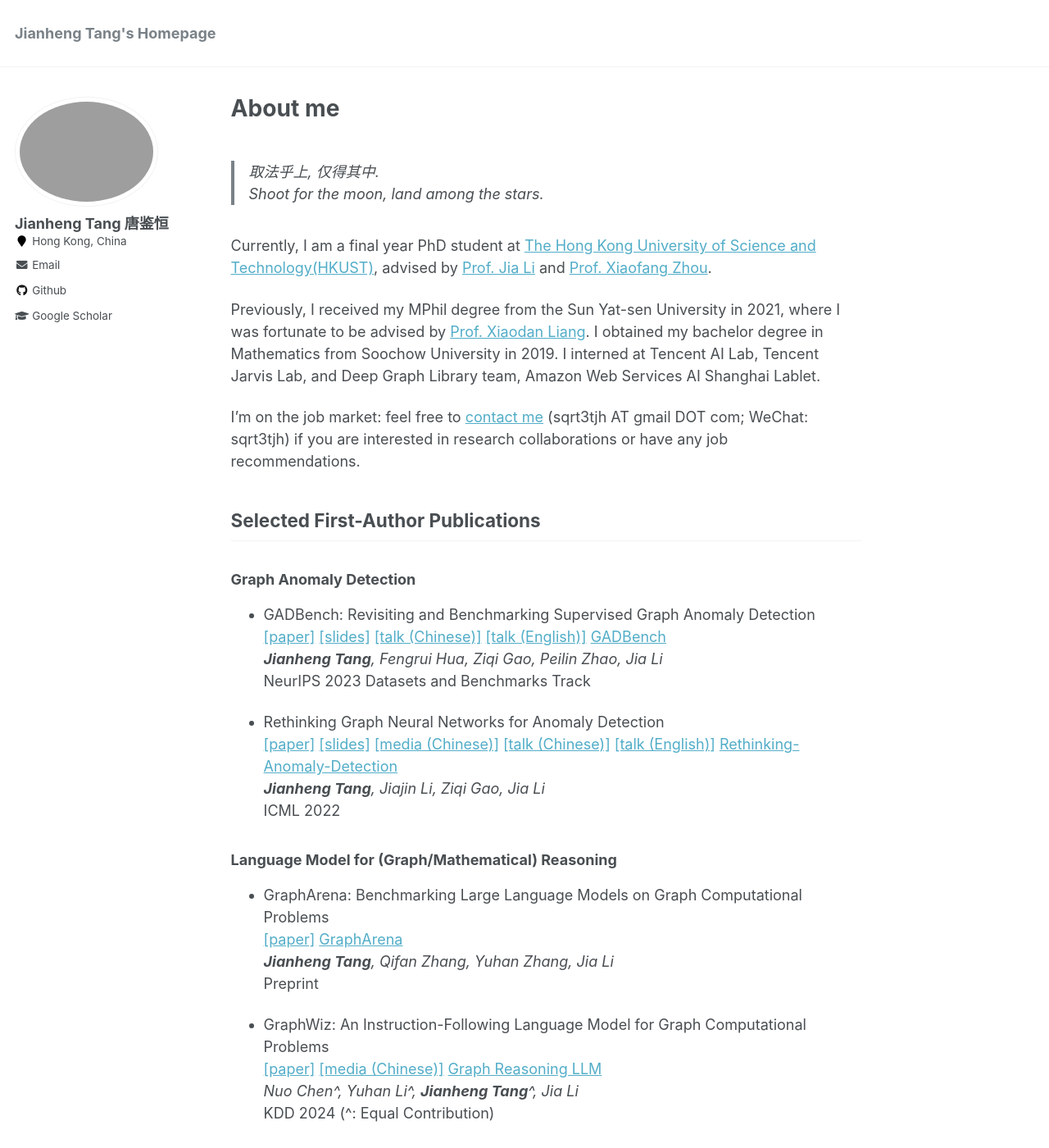
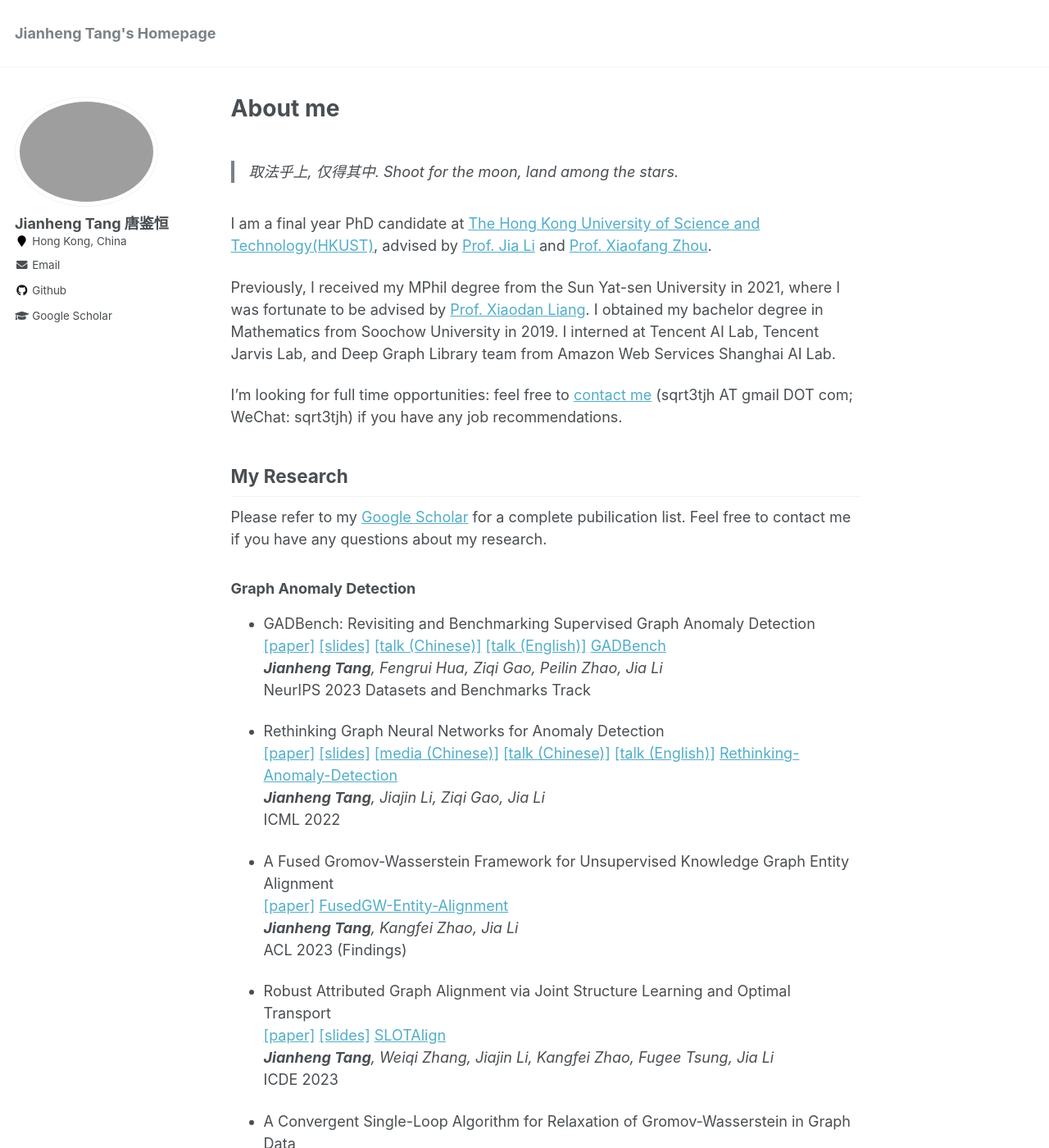
Before and after one commit to squareRoot3/squareRoot3.github.io, a Jekyll site: the page built from _pages/about.md, in a window 1280 px wide and 1400 px high. Shown: the whole window at 82% size. Built offline with Jekyll 4.4.1, drawn with Linux system fonts in a browser that asks for light colours; some of the changed text lies outside the part shown.

Commit message:
Update about.md

```diff
--- a/_pages/about.md
+++ b/_pages/about.md
@@ -8,21 +8,22 @@ redirect_from:
   - /about.html
 ---
 
-> 取法乎上, 仅得其中.
-> Shoot for the moon, land among the stars.
+> 取法乎上, 仅得其中. Shoot for the moon, land among the stars.
 
-Currently, I am a final year PhD student at [The Hong Kong University of Science and Technology(HKUST)](https://hkust.edu.hk/),
+I am a final year PhD candidate at [The Hong Kong University of Science and Technology(HKUST)](https://hkust.edu.hk/),
 advised by [Prof. Jia Li](https://sites.google.com/view/lijia) and [Prof. Xiaofang Zhou](https://sites.google.com/view/xiaofang-zhou/home).
 
 Previously, I received my MPhil degree from the Sun Yat-sen University in 2021, where I was fortunate to be advised by [Prof. Xiaodan Liang](https://scholar.google.com/citations?user=voxznZAAAAAJ&hl).
-I obtained my bachelor degree in Mathematics from Soochow University in 2019. I interned at Tencent AI Lab, Tencent Jarvis Lab, and Deep Graph Library team, Amazon Web Services AI Shanghai Lablet.
+I obtained my bachelor degree in Mathematics from Soochow University in 2019. I interned at Tencent AI Lab, Tencent Jarvis Lab, and Deep Graph Library team from Amazon Web Services Shanghai AI Lab.
 
-I'm on the job market: feel free to [contact me](mailto:sqrt3tjh@gmail.com) (sqrt3tjh AT gmail DOT com; WeChat: sqrt3tjh) if you are interested in research collaborations or have any job recommendations.
+I'm looking for full time opportunities: feel free to [contact me](mailto:sqrt3tjh@gmail.com) (sqrt3tjh AT gmail DOT com; WeChat: sqrt3tjh) if you have any job recommendations.
 
 <!-- Place this tag in your head or just before your close body tag. -->
 <script async defer src="https://buttons.github.io/buttons.js"></script>
 
-## Selected First-Author Publications
+## My Research
+
+Please refer to my [Google Scholar](https://scholar.google.com/citations?user=w4kWvXEAAAAJ&hl=zh-CN&oi=ao) for a complete pubilication list. Feel free to contact me if you have any questions about my research.
 
 ### Graph Anomaly Detection
 - GADBench: Revisiting and Benchmarking Supervised Graph Anomaly Detection <br>
@@ -44,8 +45,28 @@ NeurIPS 2023 Datasets and Benchmarks Track
 ***Jianheng Tang**, Jiajin Li, Ziqi Gao, Jia Li* <br>
 ICML 2022
 
+- A Fused Gromov-Wasserstein Framework for Unsupervised Knowledge Graph Entity Alignment <br>
+[[paper]](https://aclanthology.org/2023.findings-acl.205/)
+<a class="github-button" href="https://github.com/squareroot3/FusedGW-Entity-Alignment" data-show-count="true" aria-label="Star buttons/github-buttons on GitHub">FusedGW-Entity-Alignment</a><br>
+***Jianheng Tang**, Kangfei Zhao, Jia Li* <br>
+ACL 2023 (Findings)
 
-### Language Model for (Graph/Mathematical) Reasoning
+- Robust Attributed Graph Alignment via Joint Structure Learning and Optimal Transport <br>
+[[paper]](https://arxiv.org/abs/2301.12721)
+[[slides]](https://drive.google.com/file/d/1dI1aCuqlO0NlPXQxaT85YGZzRRsx5VFg/view?usp=sharing)
+<a class="github-button" href="https://github.com/squareroot3/SLOTAlign" data-show-count="true" aria-label="Star buttons/github-buttons on GitHub">SLOTAlign</a><br>
+***Jianheng Tang**, Weiqi Zhang, Jiajin Li, Kangfei Zhao, Fugee Tsung, Jia Li* <br>
+ICDE 2023
+
+- A Convergent Single-Loop Algorithm for Relaxation of Gromov-Wasserstein in Graph Data <br>
+[[paper]](https://openreview.net/forum?id=0jxPyVWmiiF)
+<a class="github-button" href="https://github.com/squareRoot3/Gromov-Wasserstein-for-Graph" data-show-count="true" aria-label="Star buttons/github-buttons on GitHub">Gromov-Wasserstein-for-Graph</a><br>
+*Jiajin Li,  **Jianheng Tang**, Lemin Kong, Huikang Liu, Jia Li, Anthony Man-Cho So, Jose Blanchet* <br>
+ICLR 2023
+
+
+
+### Language Model for Graph/Knowledge/Mathematical/Multimodal Reasoning
 - GraphArena: Benchmarking Large Language Models on Graph Computational Problems <br>
 [[paper]](https://arxiv.org/pdf/2407.00379)
 <a class="github-button" href="https://github.com/squareroot3/GraphArena" data-show-count="true" aria-label="Star buttons/github-buttons on GitHub">GraphArena</a><br>
@@ -74,24 +95,7 @@ ACL 2021 (Findings)
 ACL 2019 (Oral)
 
 
-### Graph Alignment/Entity Matching
-- A Fused Gromov-Wasserstein Framework for Unsupervised Knowledge Graph Entity Alignment <br>
-[[paper]](https://aclanthology.org/2023.findings-acl.205/)
-<a class="github-button" href="https://github.com/squareroot3/FusedGW-Entity-Alignment" data-show-count="true" aria-label="Star buttons/github-buttons on GitHub">FusedGW-Entity-Alignment</a><br>
-***Jianheng Tang**, Kangfei Zhao, Jia Li* <br>
-ACL 2023 (Findings)
-
-- Robust Attributed Graph Alignment via Joint Structure Learning and Optimal Transport <br>
-[[paper]](https://arxiv.org/abs/2301.12721)
-[[slides]](https://drive.google.com/file/d/1dI1aCuqlO0NlPXQxaT85YGZzRRsx5VFg/view?usp=sharing)
-<a class="github-button" href="https://github.com/squareroot3/SLOTAlign" data-show-count="true" aria-label="Star buttons/github-buttons on GitHub">SLOTAlign</a><br>
-***Jianheng Tang**, Weiqi Zhang, Jiajin Li, Kangfei Zhao, Fugee Tsung, Jia Li* <br>
-ICDE 2023
-
-
 ## Other Publications
-Please refer to my [Google Scholar](https://scholar.google.com/citations?user=w4kWvXEAAAAJ&hl=zh-CN&oi=ao) for a complete pubilication list.
-
 
 - UniGAD: Unifying Multi-level Graph Anomaly Detection<br>
 Yiqing Lin, **Jianheng Tang**, Chenyi Zi, H. Vicky Zhao, Yuan Yao, Jia Li <br>
@@ -103,9 +107,14 @@ Minjie Wang, Quan Gan, David Wipf, Zhenkun Cai, Ning Li, **Jianheng Tang**, and
 NeurIPS 2024 Datasets and Benchmarks Track
 
 - Galaxybase: A High Performance Native Distributed Graph Database for HTAP <br>
-[[Paper]](https://vldb.org/pvldb/volumes/17/paper/Galaxybase%3A%20A%20High%20Performance%20Native%20Distributed%20Graph%20Database%20for%20HTAP)<br>
+[[paper]](https://vldb.org/pvldb/volumes/17/paper/Galaxybase%3A%20A%20High%20Performance%20Native%20Distributed%20Graph%20Database%20for%20HTAP)[[website]](https://www.galaxybase.com/)<br>
 Bing Tong, Yan Zhou, Chen Zhang, **Jianheng Tang**, and 7 authors<br>
 VLDB 2024 Industrial Track
+
+- GCoder: Improving Large Language Model for Generalized Graph Problem Solving <br>
+[[paper]](https://arxiv.org/abs/2410.19084)<a class="github-button" href="https://github.com/awslabs/multi-table-benchmark" data-show-count="true" aria-label="Star buttons/github-buttons on GitHub">GCoder</a><br>
+Qifan Zhang, Xiaobin Hong, **Jianheng Tang**, Nuo Chen, Yuhan Li, Wenzhong Li, Jing Tang, Jia Li  <br>
+Preprint
 
 - DeepIC3: Guiding IC3 Algorithms by Graph Neural Network Clause Prediction <br>
 [[paper]](https://ieeexplore.ieee.org/abstract/document/10473807/) <a class="github-button" href="https://github.com/Gy-Hu/AIG2INV" data-show-count="true" aria-label="Star buttons/github-buttons on GitHub">AIG2INV</a><br>
@@ -117,11 +126,11 @@ ASP-DAC 2024
 Lemin Kong, Jiajin Li, **Jianheng Tang**, Anthony Man-Cho So* <br>
 NeurIPS 2023 (Spotlight)
 
-- A Convergent Single-Loop Algorithm for Relaxation of Gromov-Wasserstein in Graph Data <br>
-[[paper]](https://openreview.net/forum?id=0jxPyVWmiiF)
-<a class="github-button" href="https://github.com/squareRoot3/Gromov-Wasserstein-for-Graph" data-show-count="true" aria-label="Star buttons/github-buttons on GitHub">Gromov-Wasserstein-for-Graph</a><br>
-*Jiajin Li,  **Jianheng Tang**, Lemin Kong, Huikang Liu, Jia Li, Anthony Man-Cho So, Jose Blanchet* <br>
-ICLR 2023
+- MedDG: An Entity-Centric Medical Consultation Dataset for Entity-Aware Medical Dialogue Generation<br>
+[[paper]](https://arxiv.org/pdf/2010.07497)
+<a class="github-button" href="https://github.com/lwgkzl/MedDG" data-show-count="true" aria-label="Star buttons/github-buttons on GitHub">MedDG</a><br>
+*Wenge Liu^, **Jianheng Tang^**, Yi Cheng^, Wenjie Li, Yefeng Zheng, Xiaodan Liang*<br>
+NLPCC 2022
 
 - "My nose is running.""Are you also coughing?": Building A Medical Diagnosis Agent with Interpretable Inquiry Logics<br>
 [[paper]](https://arxiv.org/pdf/2204.13953v2.pdf)
@@ -129,11 +138,10 @@ ICLR 2023
 *Wenge Liu, Yi Cheng, Hao Wang, **Jianheng Tang**, Yafei Liu, Ruihui Zhao, Wenjie Li, Yefeng Zheng, Xiaodan Liang* <br>
 IJCAI 2022
 
-- MedDG: An Entity-Centric Medical Consultation Dataset for Entity-Aware Medical Dialogue Generation<br>
-[[paper]](https://arxiv.org/pdf/2010.07497)
-<a class="github-button" href="https://github.com/lwgkzl/MedDG" data-show-count="true" aria-label="Star buttons/github-buttons on GitHub">MedDG</a><br>
-*Wenge Liu^, **Jianheng Tang^**, Yi Cheng^, Wenjie Li, Yefeng Zheng, Xiaodan Liang*<br>
-NLPCC 2022
+- Heterogeneous graph reasoning for knowledge-grounded medical dialogue system<br>
+[[paper]](https://www.sciencedirect.com/science/article/pii/S0925231221002678) <br>
+*Wenge Liu, **Jianheng Tang**, Xiaodan Liang, Qingling Cai* <br>
+NeuroComputing 2021
 
 - Neural-Symbolic Solver for Math Word Problems with Auxiliary Tasks<br>
 [[paper]](https://aclanthology.org/2021.acl-long.456.pdf)
@@ -154,10 +162,7 @@ AAAI 2020
 AAAI 2019 (Oral)
 
 <!--
-- Heterogeneous graph reasoning for knowledge-grounded medical dialogue system<br>
-[[paper]](https://www.sciencedirect.com/science/article/pii/S0925231221002678) <br>
-*Wenge Liu, **Jianheng Tang**, Xiaodan Liang, Qingling Cai* <br>
-NeuroComputing 2021
+
 
 - Graph-Evolving Meta-Learning for Low-Resource Medical Dialogue Generation<br>
 [[paper]](https://ojs.aaai.org/index.php/AAAI/article/view/17577/17384)
```
